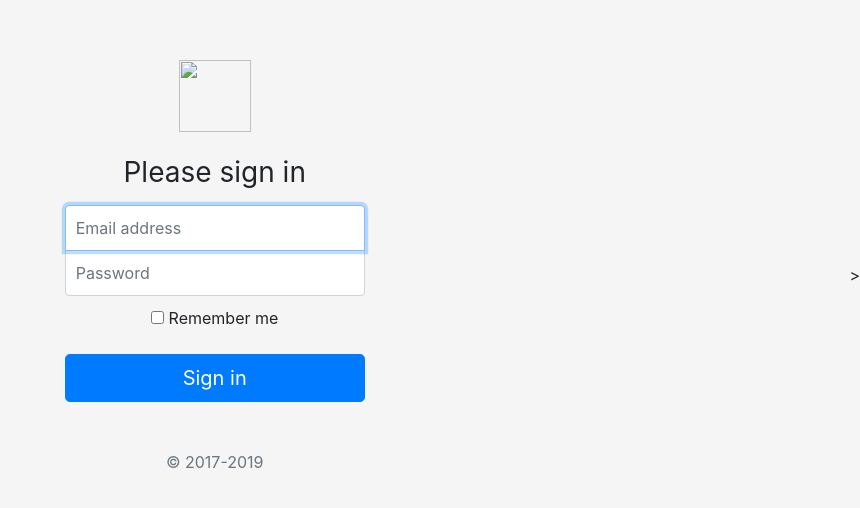
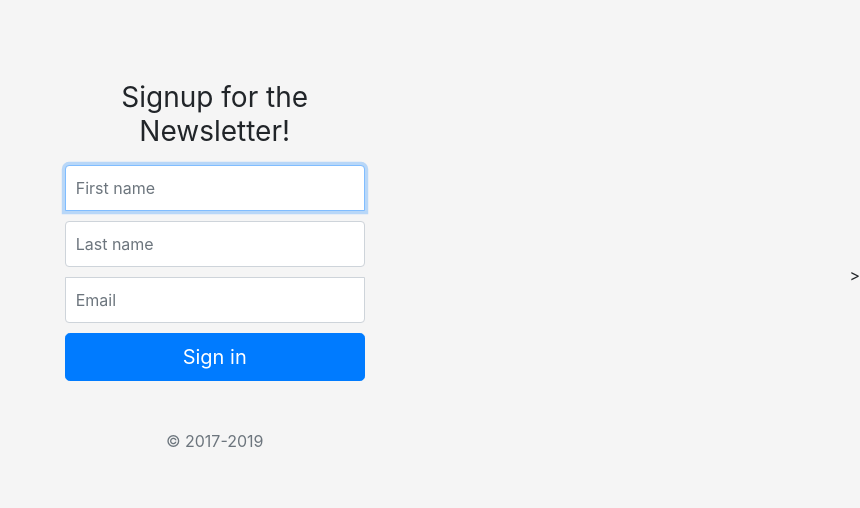
Before and after one commit to limbictides/mail-form, a website: page signup.html in a window 1280 px wide. Shown: the part 125-633 px from the top of the page, without its empty margins (420-1280 px from the left). Drawn offline with nearby package versions, Linux system fonts and the light colour scheme.

Commit message:
clown-car. Everything works now.

```diff
--- a/public/styles.css
+++ b/public/css/styles.css
@@ -36,14 +36,24 @@ body {
   z-index: 2;
 }
 
-.form-signin input[type="email"] {
-  margin-bottom: -1px;
+.top {
+  margin-bottom: 10px;
   border-bottom-right-radius: 0;
   border-bottom-left-radius: 0;
 }
 
-.form-signin input[type="password"] {
+.middle {
   margin-bottom: 10px;
   border-top-left-radius: 0;
   border-top-right-radius: 0;
 }
+
+.bottom {
+  margin-top: 10px;
+  border-top-left-radius: 0;
+  border-top-right-radius: 0;
+}
+
+.btn {
+  margin-top: 10px;
+}
--- a/signup.html
+++ b/signup.html
@@ -7,7 +7,7 @@
       content="width=device-width, initial-scale=1, shrink-to-fit=no"
     />
 
-    <title>Signin Template · Bootstrap</title>
+    <title>Sign Up</title>
 
     <link
       rel="stylesheet"
@@ -16,39 +16,41 @@
       crossorigin="anonymous"
     />
 
-    <link rel="stylesheet" type="text/css" href="styles.css" />
+    <link rel="stylesheet" type="text/css" href="css/styles.css" />
 </head>
   <body class="text-center">
     <form class="form-signin">
-      <img
-        class="mb-4"
-        src="/docs/4.4/assets/brand/bootstrap-solid.svg"
-        alt=""
-        width="72"
-        height="72"
+
+      <h1 class="h3 mb-3 font-weight-normal">Signup for the Newsletter!</h1>
+
+      <input
+        type="text"
+        id="inputFname"
+        class="form-control top"
+        placeholder="First name"
+        required
+        autofocus
       />
-      <h1 class="h3 mb-3 font-weight-normal">Please sign in</h1>
-      <label for="inputEmail" class="sr-only">Email address</label>
+
+      <input
+        type="text"
+        id="inputLname middle"
+        class="form-control"
+        placeholder="Last name"
+        required
+      />
+
       <input
         type="email"
         id="inputEmail"
-        class="form-control"
-        placeholder="Email address"
-        required
-        autofocus
-      />
-      <label for="inputPassword" class="sr-only">Password</label>
-      <input
-        type="password"
-        id="inputPassword"
-        class="form-control"
-        placeholder="Password"
+        class="form-control bottom"
+        placeholder="Email"
         required
       />
-      <div class="checkbox mb-3">
-        <label>
-          <input type="checkbox" value="remember-me" /> Remember me
-        </label>
+
+
+
+
       </div>
       <button class="btn btn-lg btn-primary btn-block" type="submit">
         Sign in
```
